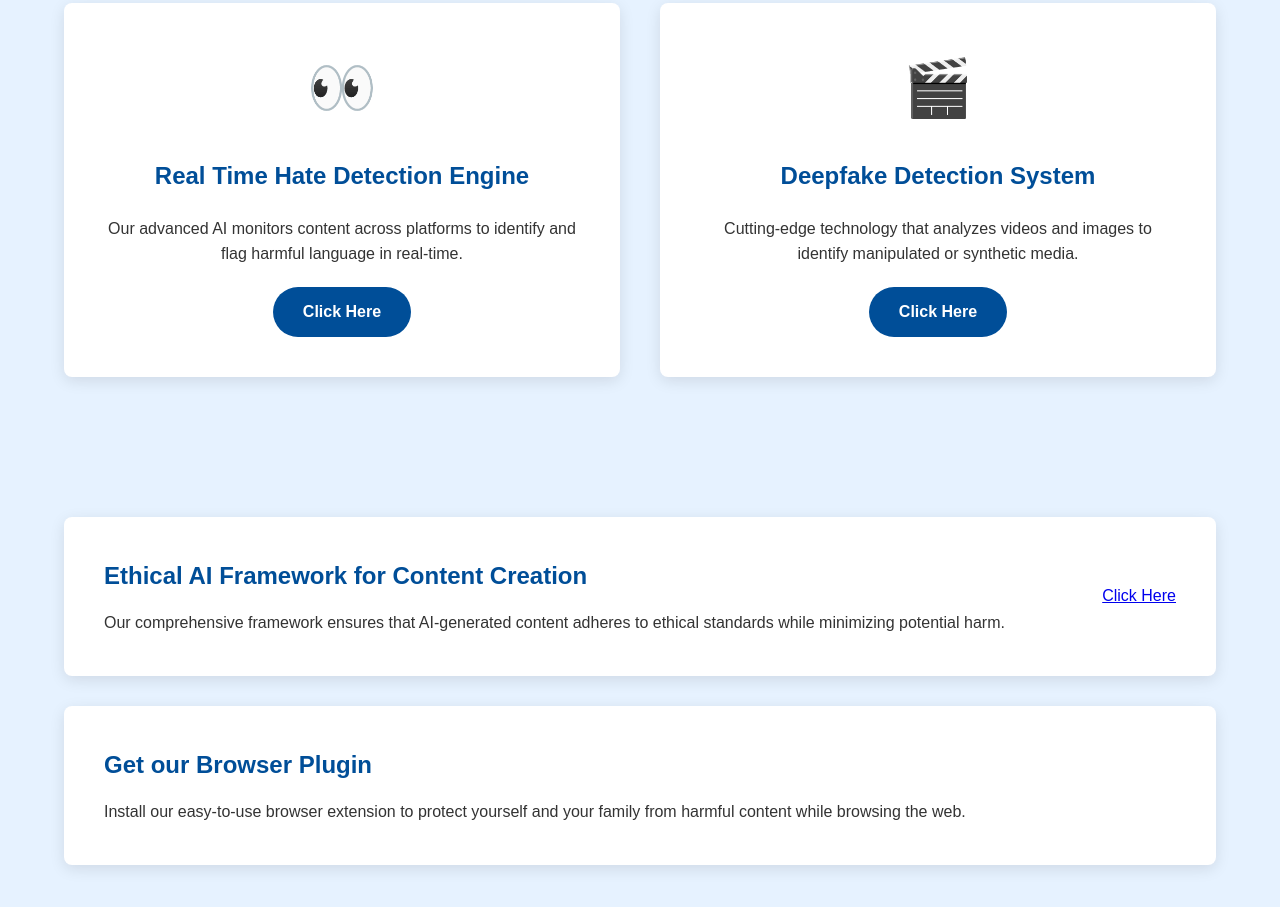
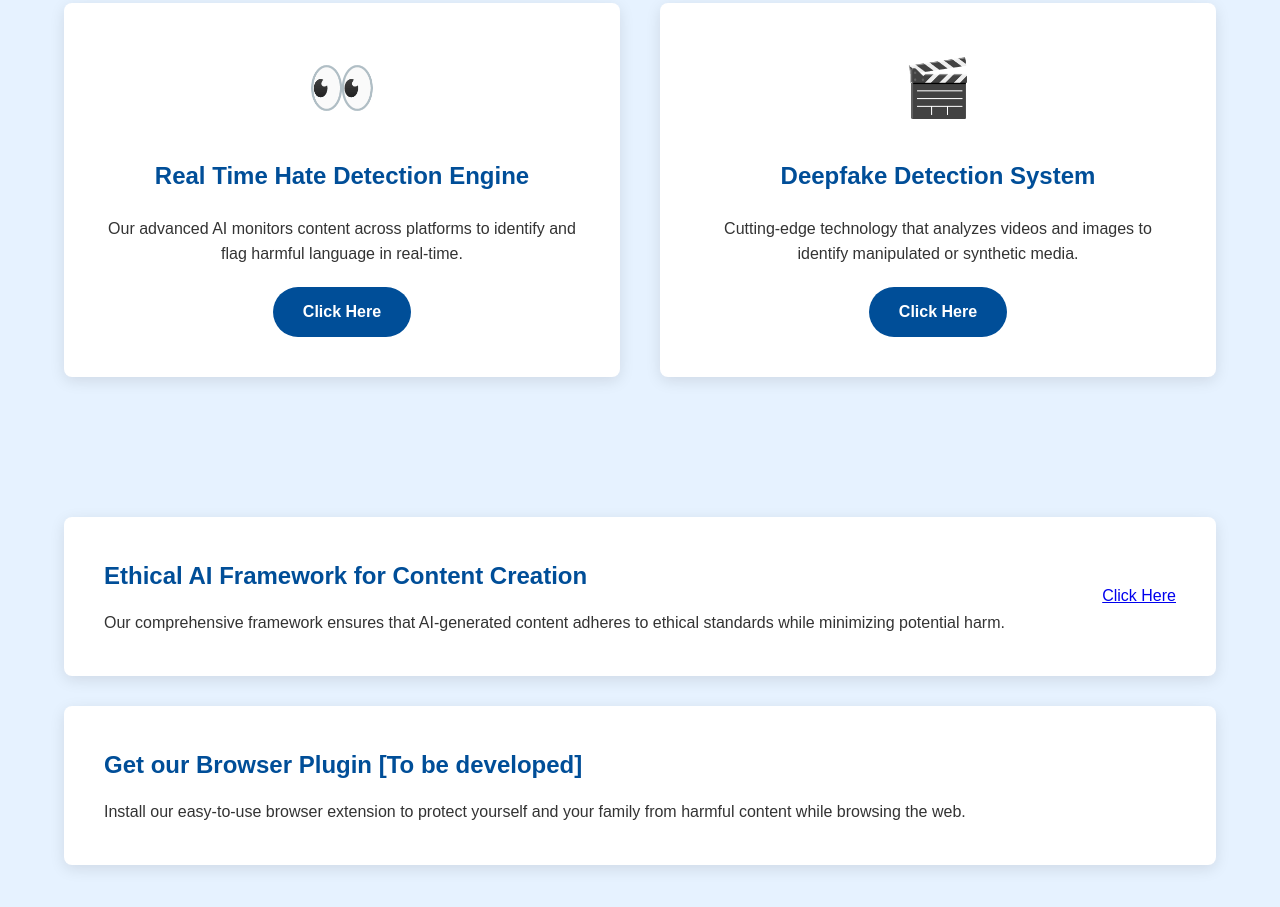
Before and after one commit to namish18/pureview, a plain HTML site: page index.html in a window 1280 px wide. Shown: the part 1245-2152 px from the top of the page. Drawn offline with Linux system fonts and the light colour scheme.

Commit message:
Browser Plugin Future Access

```diff
--- a/index.html
+++ b/index.html
@@ -414,7 +414,7 @@
 
                 <div class="bottom-box">
                     <div class="bottom-content">
-                        <h3>Get our Browser Plugin</h3>
+                        <h3>Get our Browser Plugin [To be developed]</h3>
                         <p>Install our easy-to-use browser extension to protect yourself and your family from harmful content while browsing the web.</p>
                     </div>
 
```
